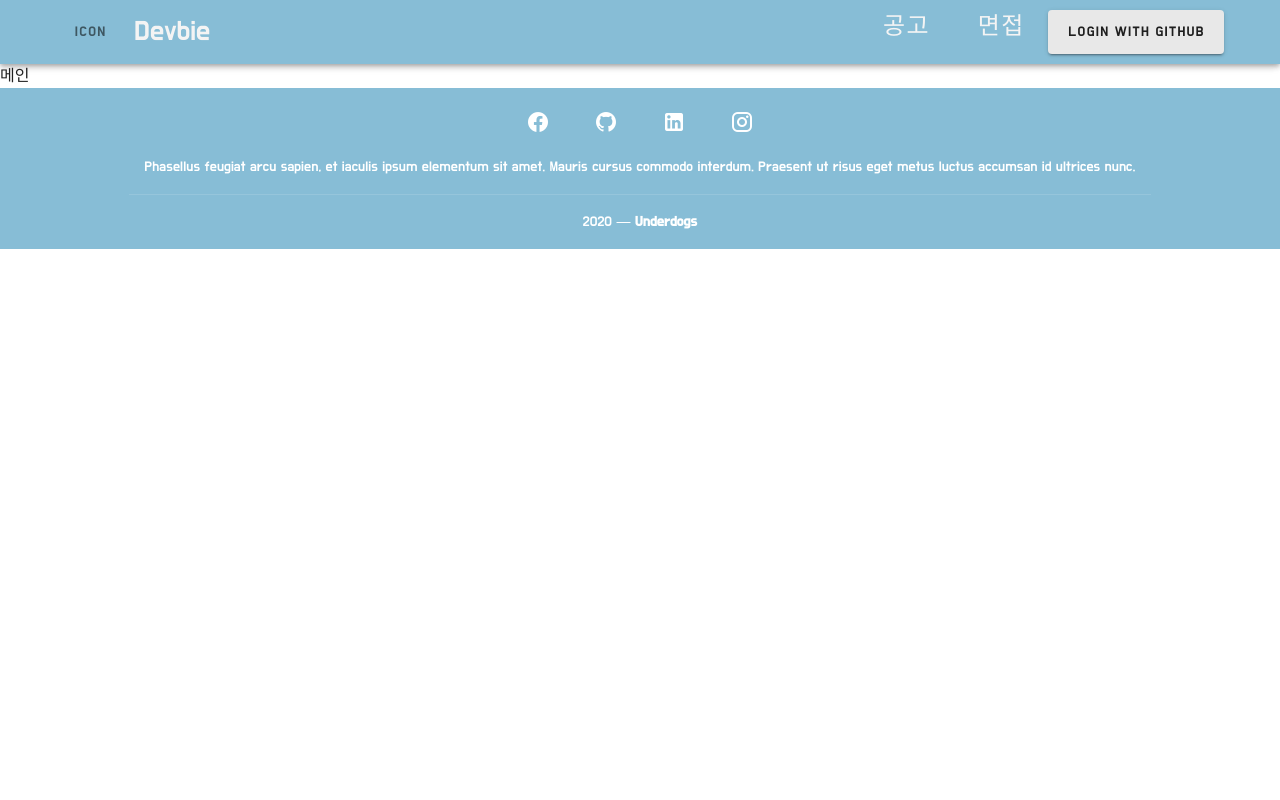
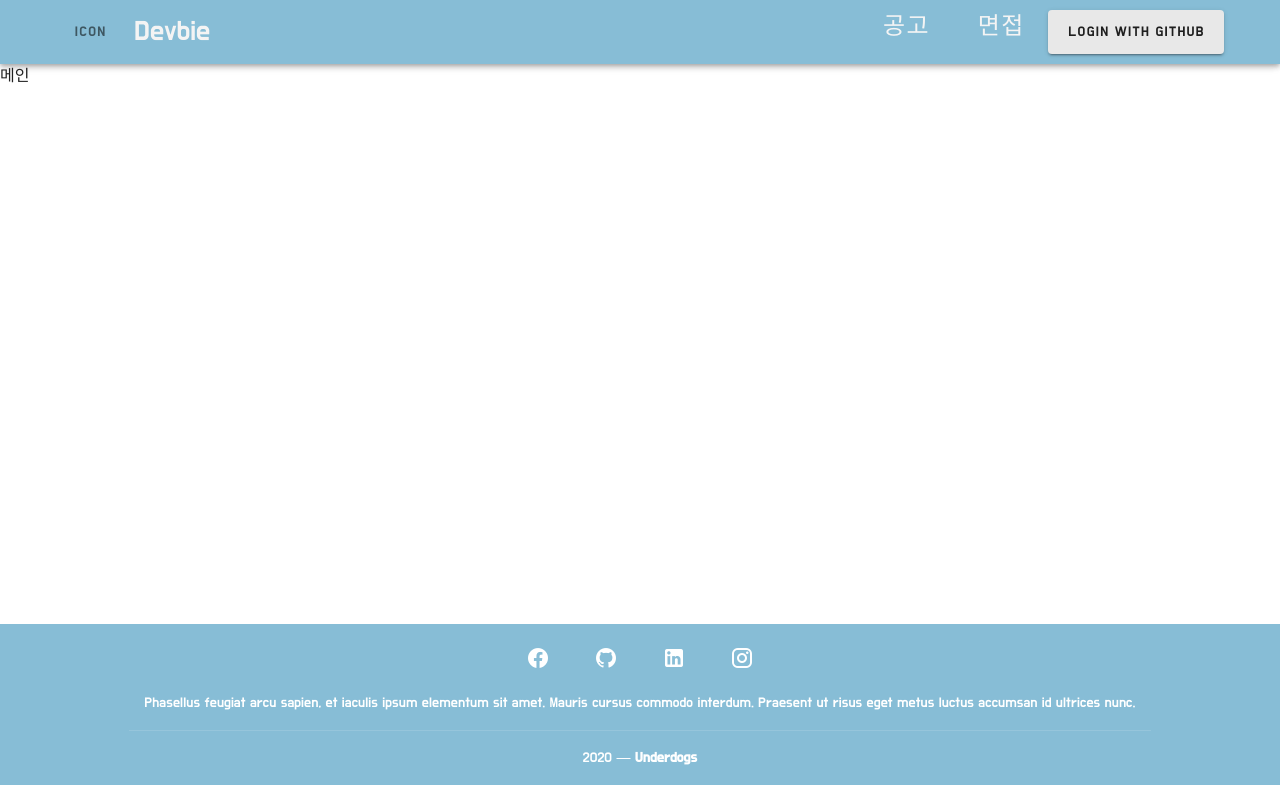
Before and after one commit to woowacourse-teams/2020-devbie, a Vue app in the folder src/frontend/: page / in a window 1280 px wide. Built offline with nearby package versions, Linux system fonts and the light colour scheme.

Commit message:
refactor: Footer의 위치를 바닥으로 지정하도록 수정

```diff
--- a/src/frontend/src/App.vue
+++ b/src/frontend/src/App.vue
@@ -2,7 +2,7 @@
   <v-app>
     <navigation-bar :isLoggedIn="isLoggedIn" @logout="logout"></navigation-bar>
     <transition name="page">
-      <router-view></router-view>
+      <router-view class="content"></router-view>
     </transition>
     <footer-bar></footer-bar>
   </v-app>
@@ -56,4 +56,7 @@ export default {
 #app {
   font-family: "Do Hyeon", sans-serif;
 }
+.content {
+  min-height: calc(100vh - 30vh);
+}
 </style>
```
